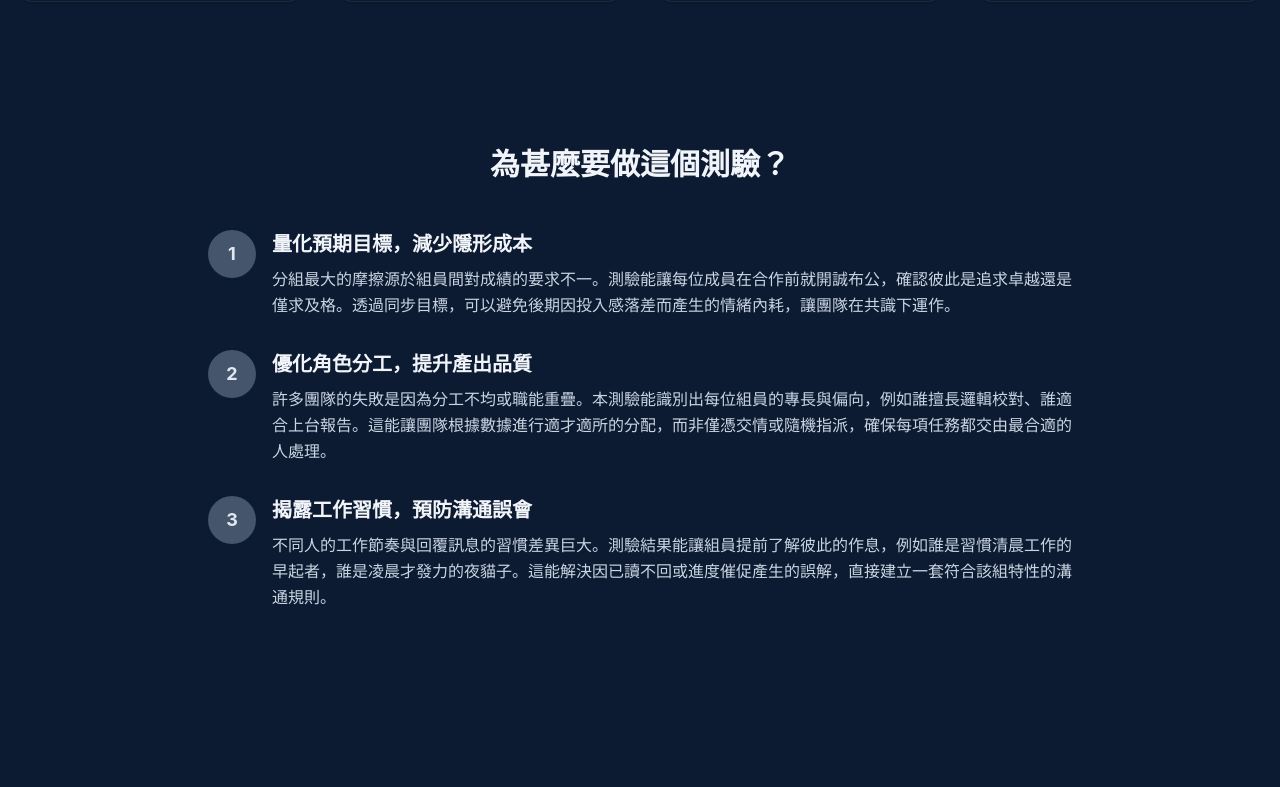
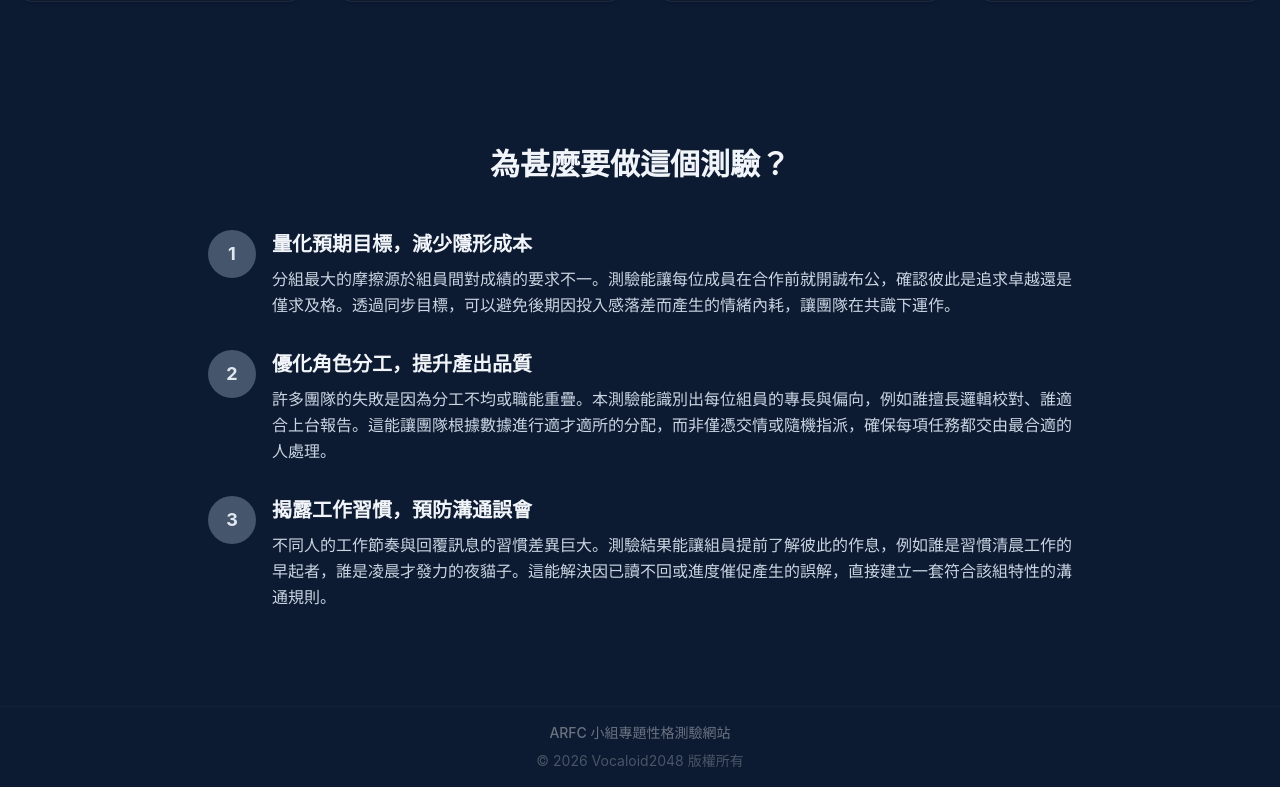
Before and after one commit to Vocaloid2048/ARFC, a React app in the folder frontend/: page / in a window 1280 px wide. Shown: the part 906-1693 px from the top of the page. Before the commit the page ends 1596 px from the top, so only its background shows below. Built offline with nearby package versions, Linux system fonts and the light colour scheme; no server answers; the HTML template or start-up script is replaced by a standard one.

Commit message:
feat: Footer
其實我不想弄這麼亂...明天再努力吧最近感覺思考也很混亂...該休息多點了但作業等着我...

```diff
--- a/frontend/src/App.jsx
+++ b/frontend/src/App.jsx
@@ -8,7 +8,7 @@ import HeaderActions from './components/HeaderActions'
 function App() {
   return (
     <Router>
-      <div className="min-h-screen bg-[var(--page-bg)] font-sans">
+      <div className="min-h-screen flex flex-col bg-[var(--page-bg)] font-sans">
         <nav className="bg-[var(--nav-bg)] border-b border-slate-500 sticky top-0 z-50 shadow-sm">
           <div className="max-w-7xl mx-auto px-4 sm:px-6 lg:px-8">
             <div className="flex justify-between h-16">
@@ -23,13 +23,19 @@ function App() {
           </div>
         </nav>
 
-        <main>
+        <main className="flex-1">
           <Routes>
             <Route path="/" element={<Home />} />
             <Route path="/quiz" element={<Quiz />} />
             <Route path="/result" element={<Result />} />
           </Routes>
         </main>
+
+        <footer className="mt-4 text-center text-gray-600 text-sm border-t border-gray-800/50 pt-4 pb-4">
+            <p className="font-medium text-gray-500 mb-2 cursor-pointer" onClick={() => window.open("https://github.com/vocaloid2048/ARFC", "_blank")}>ARFC 小組專題性格測驗網站</p>
+            <p className="cursor-pointer" onClick={() => window.open("https://github.com/Vocaloid2048")}>&copy; 2026 Vocaloid2048 版權所有</p>
+
+        </footer>
       </div>
     </Router>
   );
```
